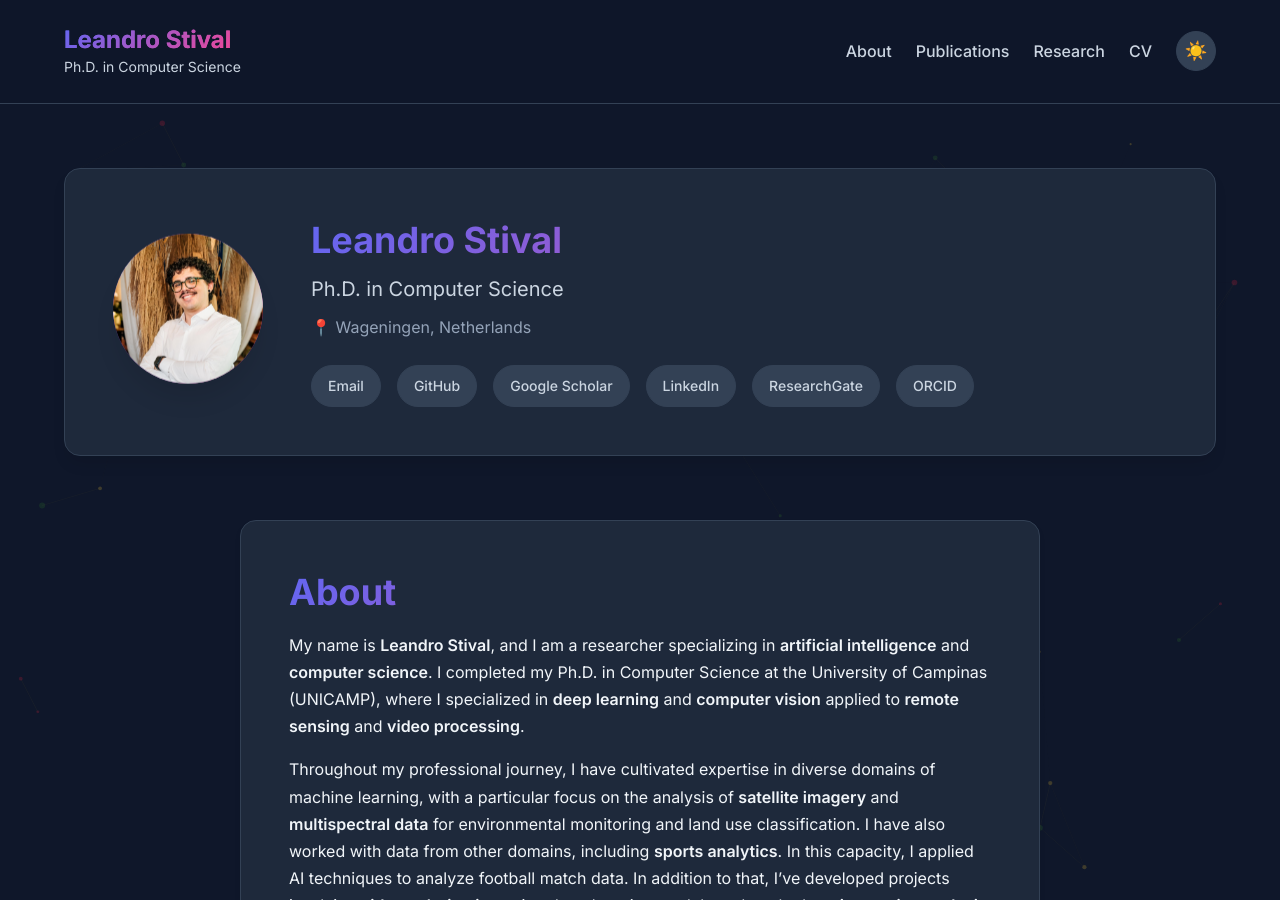
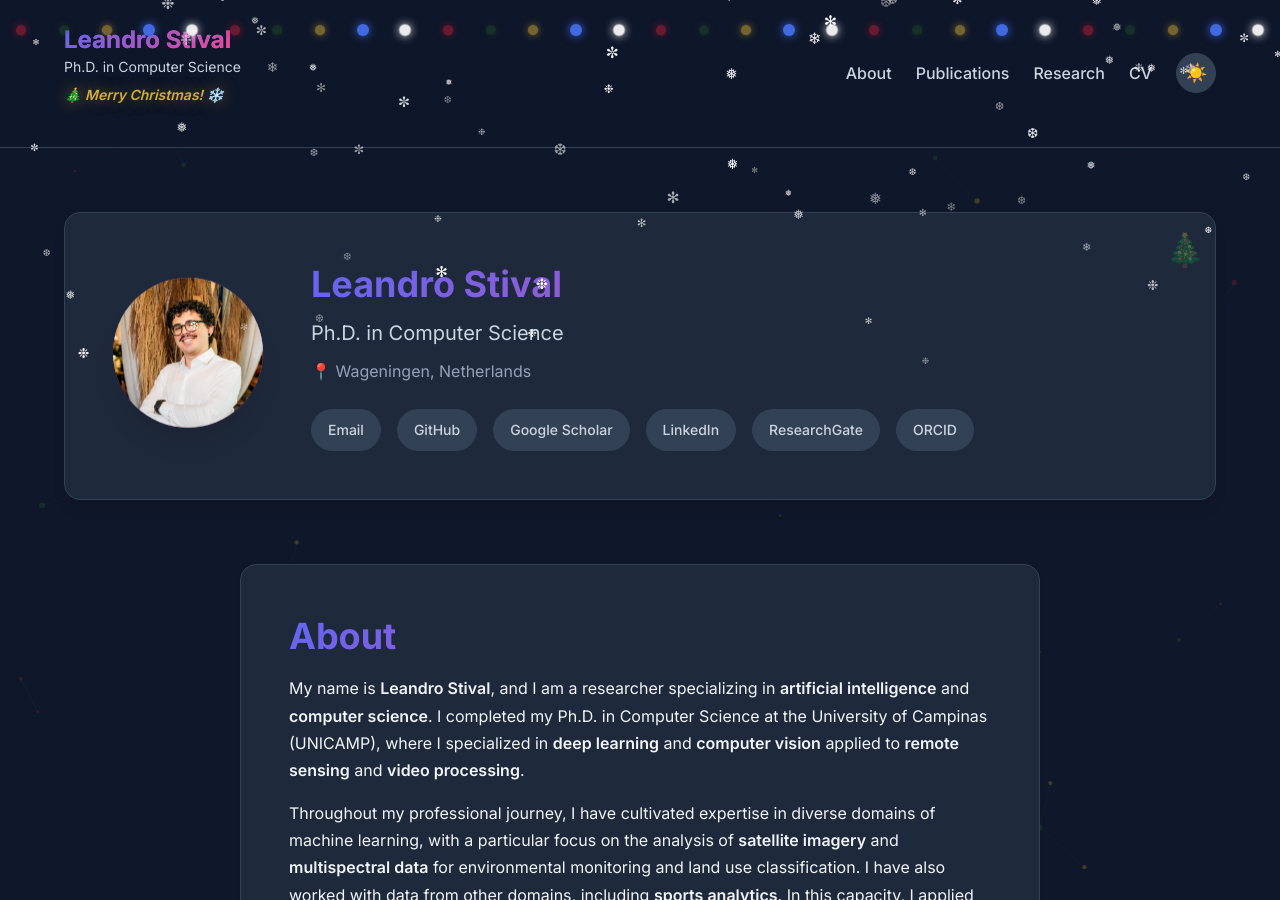
Before and after one commit to lstival/lstival.github.io, a Jekyll site: the page built from index.html, in a window 1280 px wide and 900 px high. Built offline with Jekyll 4.4.1, drawn with Linux system fonts in a browser that asks for light colours.

Commit message:
Add: Christmas theme with Merry Christmas message and festive CSS

```diff
--- a/_layouts/default.html
+++ b/_layouts/default.html
@@ -1,5 +1,6 @@
 <!DOCTYPE html>
 <html lang="en">
+
 <head>
     <meta charset="utf-8">
     <meta name="viewport" content="width=device-width, initial-scale=1.0">
@@ -9,13 +10,18 @@
     <meta name="author" content="{{ site.author }}">
     <meta property="og:type" content="website">
     <meta property="og:title" content="{{ page.og_title | default: page.title | default: site.title }}">
-    <meta property="og:description" content="{{ page.og_description | default: page.description | default: site.description }}">
+    <meta property="og:description"
+        content="{{ page.og_description | default: page.description | default: site.description }}">
     <link rel="stylesheet" href="{{ '/theme/css/style.css' | relative_url }}">
+    <link rel="stylesheet" href="{{ '/theme/css/christmas.css' | relative_url }}">
     <link rel="preconnect" href="https://fonts.googleapis.com">
     <link rel="preconnect" href="https://fonts.gstatic.com" crossorigin>
-    <link href="https://fonts.googleapis.com/css2?family=Inter:wght@300;400;500;600;700&family=JetBrains+Mono:wght@400;500;600&display=swap" rel="stylesheet">
+    <link
+        href="https://fonts.googleapis.com/css2?family=Inter:wght@300;400;500;600;700&family=JetBrains+Mono:wght@400;500;600&display=swap"
+        rel="stylesheet">
     <link rel="icon" type="image/png" href="{{ '/images/icon_logo.png' | relative_url }}">
 </head>
+
 <body>
     <canvas id="neural-bg"></canvas>
 
@@ -27,6 +33,7 @@
                         <a href="{{ '/' | relative_url }}">{{ site.title }}</a>
                     </h1>
                     <p class="site-subtitle">Ph.D. in Computer Science</p>
+                    <p class="christmas-message">🎄 Merry Christmas! ❄️</p>
                 </div>
 
                 <nav class="main-nav">
@@ -55,14 +62,14 @@
             <div class="footer-content">
                 <div class="social-links">
                     {% for link in site.social_links %}
-                            <a href="{{ link.url }}" target="_blank" rel="noopener noreferrer" title="{{ link.title }}">
-                                {{ link.label }}
-                            </a>
+                    <a href="{{ link.url }}" target="_blank" rel="noopener noreferrer" title="{{ link.title }}">
+                        {{ link.label }}
+                    </a>
                     {% endfor %}
                 </div>
 
                 <div class="footer-info">
-                    <p>&copy;  {{ site.author }}. Built with ≡ƒÉì Python & Γ£¿ ML magic.</p>
+                    <p>&copy; {{ site.author }}. Built with ≡ƒÉì Python & Γ£¿ ML magic.</p>
                     <p class="tech-stack">Powered by <a href="https://jekyllrb.com/" target="_blank">Jekyll</a></p>
                 </div>
             </div>
@@ -71,4 +78,5 @@
 
     <script src="{{ '/theme/js/main.js' | relative_url }}"></script>
 </body>
+
 </html>
```
